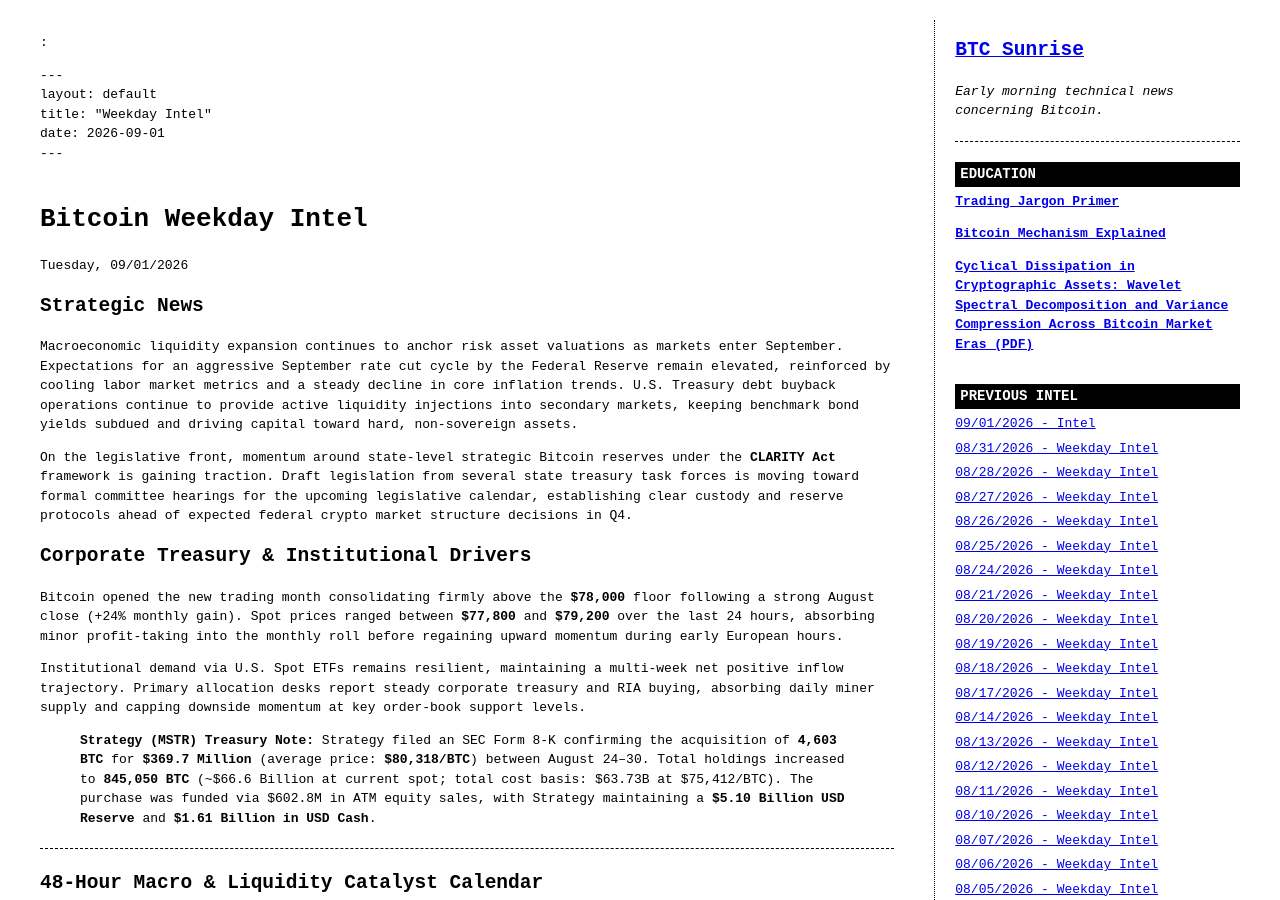
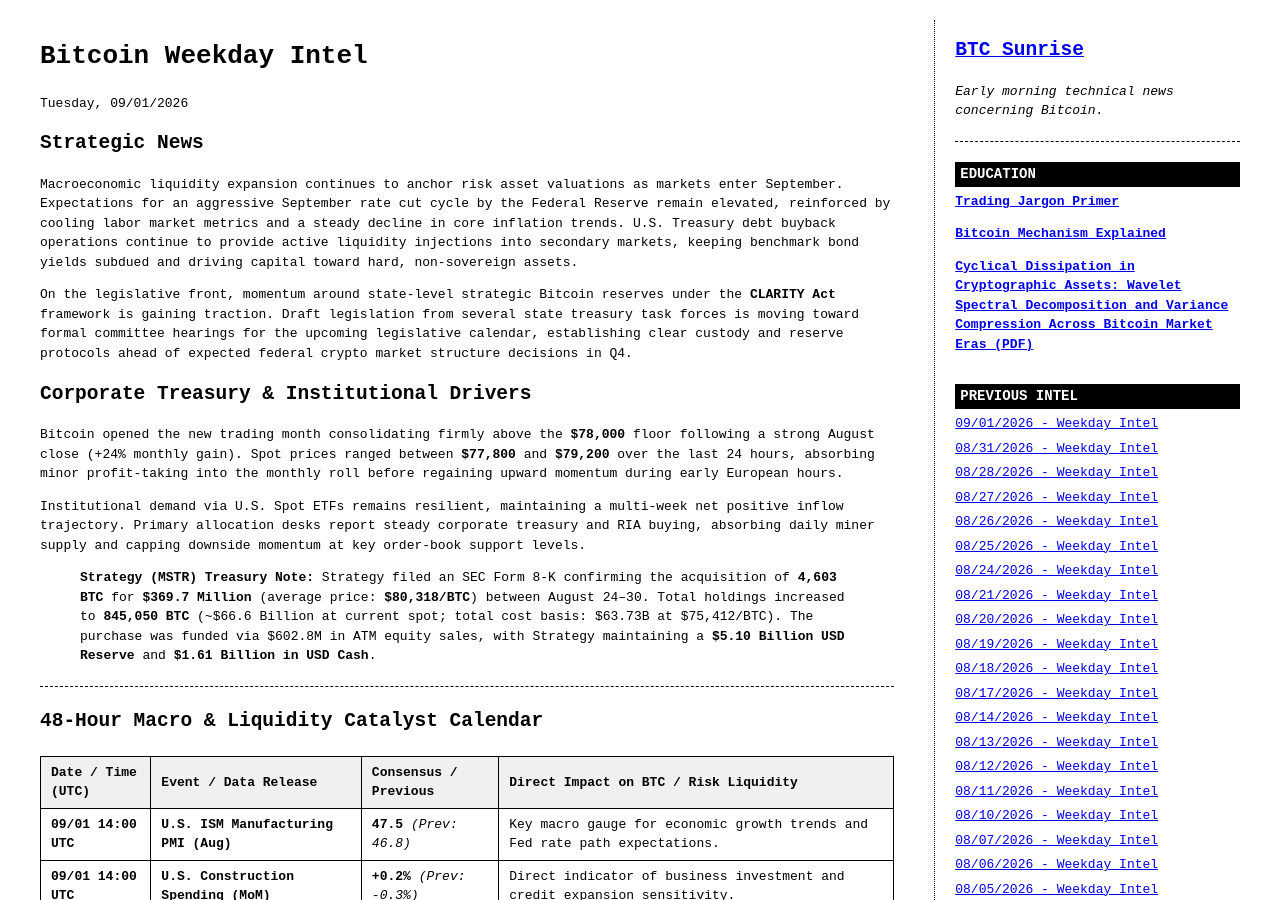
Before and after one commit to Nectarineimp/BTCSunrise, a Jekyll site: the page built from _posts/2026-09-01-intel.md, in a window 1280 px wide and 900 px high. Built offline with Jekyll 4.4.1, drawn with Linux system fonts in a browser that asks for light colours; our own code applies the rules of GitHub Pages for plain Markdown files.

Commit message:
yaml messup

````diff
--- a/_posts/2026-09-01-intel.md
+++ b/_posts/2026-09-01-intel.md
@@ -1,14 +1,8 @@
-:
-
-```yaml
 ---
 layout: default
 title: "Weekday Intel"
 date: 2026-09-01
 ---
-
-```
-
 # Bitcoin Weekday Intel
 
 Tuesday, 09/01/2026
````
